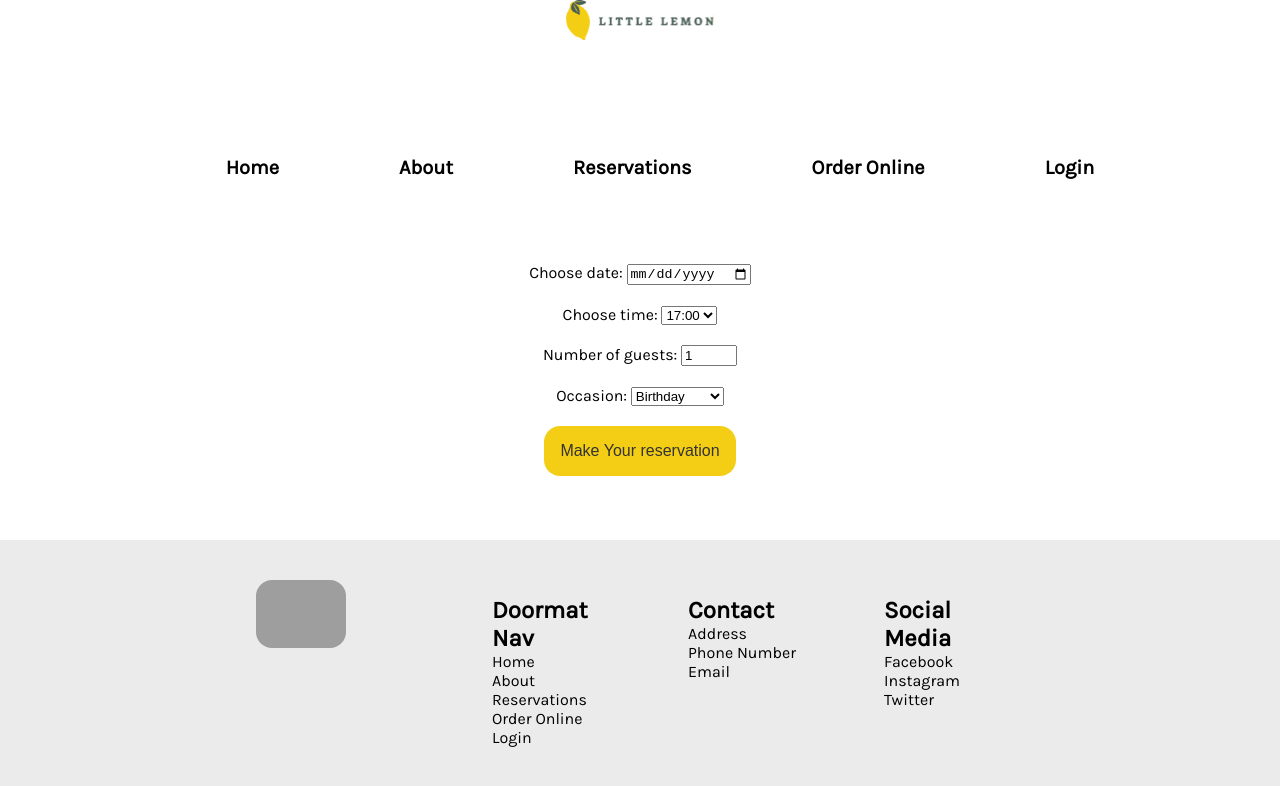
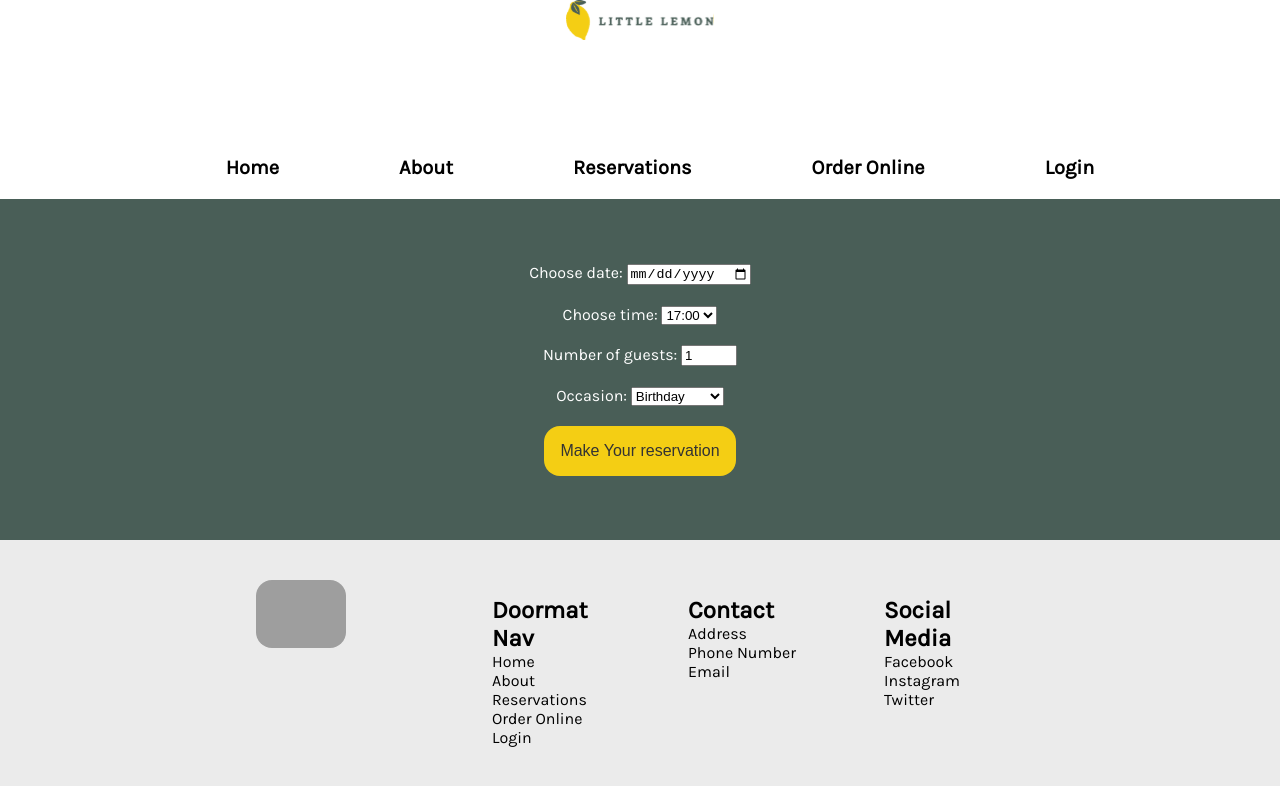
Before and after one commit to JMReynoso/little-lemon, a React (Create React App) app: page /reservations in a window 1280 px wide. Shown: the top 786 px of the page. Built offline with nearby package versions, Linux system fonts and the light colour scheme; grey boxes are pictures that could not be loaded.

Commit message:
Change styling of Booking Page

```diff
--- a/src/pages/booking/BookingForm.tsx
+++ b/src/pages/booking/BookingForm.tsx
@@ -65,8 +65,8 @@ function BookingForm({ time, setTime, onSubmit }: BookingFormProps) {
         maxWidth: "400px",
         justifyItems: "center",
         margin: "0 auto",
-        marginTop: "5%",
-        marginBottom: "5%",
+        padding: "5%",
+        color: "#fff",
       }}
       className="booking-form"
     >
--- a/src/pages/booking/BookingPage.tsx
+++ b/src/pages/booking/BookingPage.tsx
@@ -5,15 +5,15 @@ interface BookingPageProps {
   setTime: (time: string) => void;
 }
 
-function BookingPage({time, setTime}: BookingPageProps) {
+function BookingPage({ time, setTime }: BookingPageProps) {
   return (
-    <>
+    <div style={{ backgroundColor: "#495E57" }}>
       <BookingForm
         time={time}
         setTime={setTime}
         onSubmit={(formData) => console.log(formData)}
       />
-    </>
+    </div>
   );
 }
 export default BookingPage;
```
